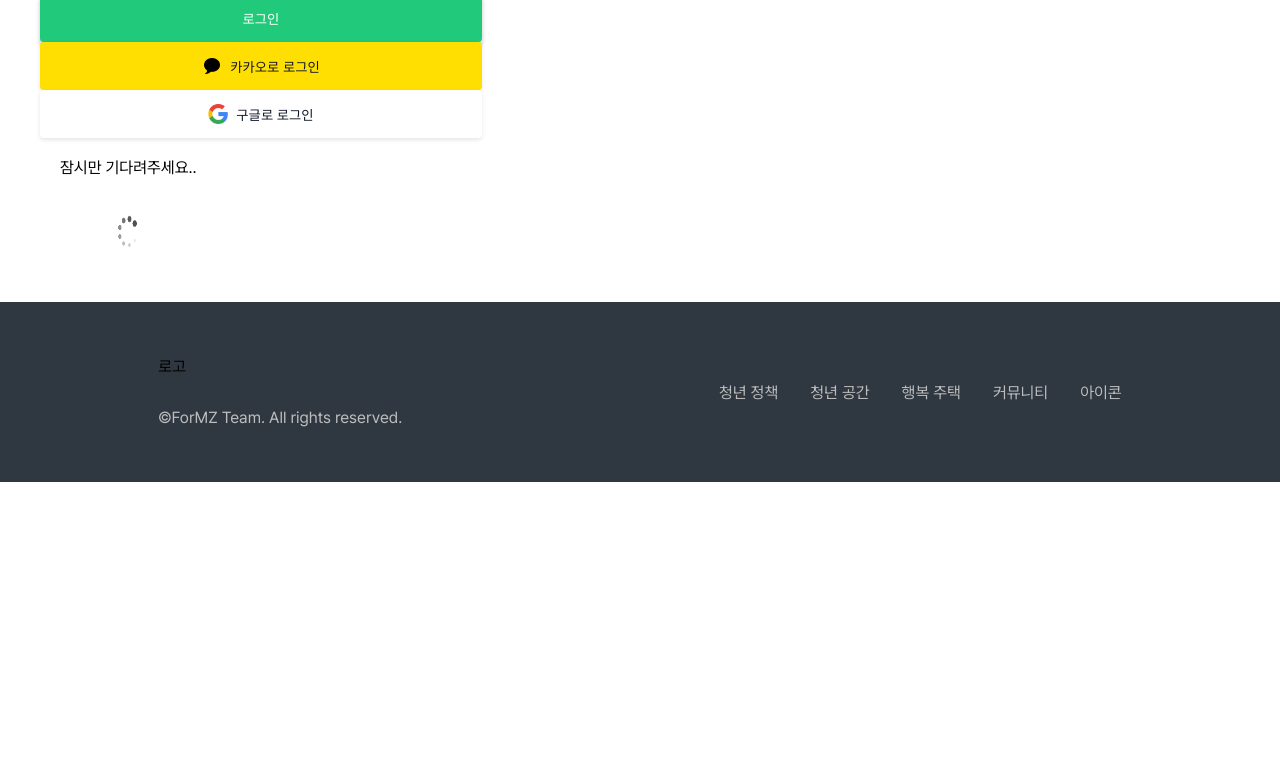
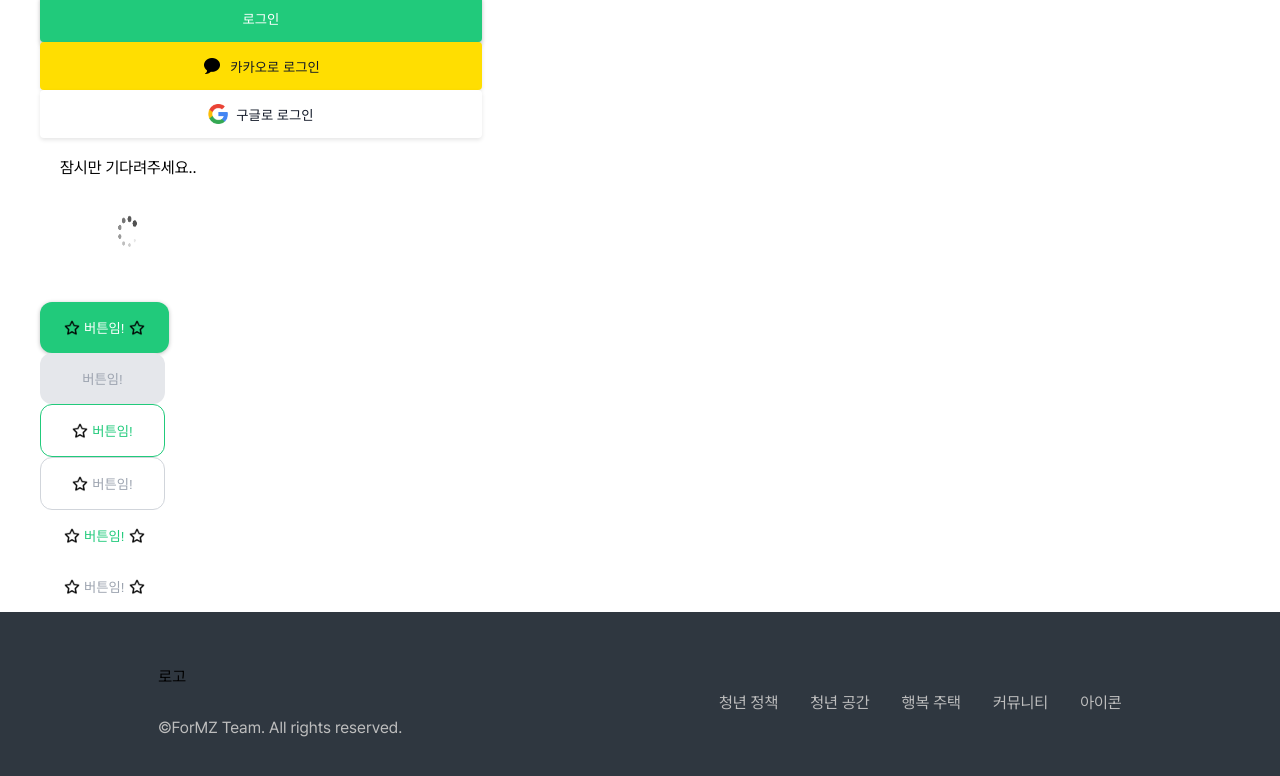
Before and after one commit to For-MZ/formz-fe, a Next.js app: page / in a window 1280 px wide. Shown: the part 992-1768 px from the top of the page. Before the commit the page ends 1474 px from the top, so only its background shows below. Built offline with nearby package versions, Linux system fonts and the light colour scheme; a web font is replaced by a local one.

Commit message:
Design: Button 공통 컴포넌트 생성

```diff
--- a/src/app/page.tsx
+++ b/src/app/page.tsx
@@ -13,6 +13,8 @@ import icon from '../../public/icons/x.png';
 import LoginButton from '@/components/UI/LoginButton';
 import Loading from '@/components/UI/Loading';
 import { useState } from 'react';
+import Button from '@/components/UI/Button';
+import star from '/public/icons/star.png';
 
 export default function Home() {
   const [loading] = useState(true);
@@ -113,6 +115,33 @@ export default function Home() {
       <LoginButton type="kakaoTalk" />
       <LoginButton type="google" />
       <Loading loading={loading} />
+      <Button
+        type="filled"
+        text="버튼임!"
+        disabled={false}
+        onClick={() => console.log('클릭')}
+        leftIcon={star}
+        rightIcon={star}
+      />
+      <Button type="filled" text="버튼임!" disabled={true} onClick={() => console.log('클릭')} />
+      <Button type="outline" text="버튼임!" disabled={false} onClick={() => console.log('클릭')} leftIcon={star} />
+      <Button type="outline" text="버튼임!" disabled={true} onClick={() => console.log('클릭')} leftIcon={star} />
+      <Button
+        type="transparent"
+        text="버튼임!"
+        disabled={false}
+        onClick={() => console.log('클릭')}
+        leftIcon={star}
+        rightIcon={star}
+      />
+      <Button
+        type="transparent"
+        text="버튼임!"
+        disabled={true}
+        onClick={() => console.log('클릭')}
+        leftIcon={star}
+        rightIcon={star}
+      />
     </>
   );
 }
--- /dev/null
+++ b/src/components/UI/Button/Button.module.scss
@@ -0,0 +1,117 @@
+.button {
+  display: flex;
+  justify-content: center;
+  align-items: center;
+  gap: 4px;
+  padding: 16px 24px;
+  border-radius: 12px;
+  min-width: 125px;
+}
+
+.icon {
+  width: 1rem;
+  height: 1rem;
+}
+
+.filled {
+  background-color: $background-interactive-primary-color;
+  color: $text-interactive-inverse-color;
+  box-shadow: 0 1px 4px 0 rgba(0, 0, 0, 0.25);
+  .icon {
+    // filter: drop-shadow(0 0 0 $icon-interactive-inverse-color);
+    color: $icon-interactive-inverse-color;
+  }
+  &:hover {
+    background-color: $background-interactive-primary-hover-color;
+    box-shadow: 0 4px 4px 0px rgba(0, 0, 0, 0.25);
+  }
+  &:active {
+    background-color: $background-interactive-primary-press-color;
+    box-shadow: 0 1px 4px 0 rgba(0, 0, 0, 0.25);
+  }
+  &:focus {
+    outline: 1px solid $border-focus-color;
+    outline-offset: 2px;
+  }
+  &:disabled {
+    background-color: $background-disabled-color;
+    color: $text-disabled-color;
+    box-shadow: none;
+    .icon {
+      color: $icon-disabled-color;
+    }
+  }
+}
+
+.outline {
+  border: 1px solid $border-interactive-primary-color;
+  background-color: $background-primary-color;
+  color: $text-success-color;
+  .icon {
+    color: $icon-success-color;
+  }
+  &:hover {
+    border-color: $border-interactive-primary-hover-color;
+    background-color: $background-interactive-secondary-hover-color;
+    color: $text-interactive-primary-hover-color;
+    .icon {
+      color: $icon-interactive-primary-hover-color;
+    }
+  }
+  &:active {
+    border-color: $background-interactive-primary-press-color;
+    background-color: $background-interactive-secondary-press-color;
+    color: $text-interactive-primary-press-color;
+    .icon {
+      color: $icon-interactive-primary-press-color;
+    }
+  }
+  &:focus {
+    outline: 1px solid $border-focus-color;
+    outline-offset: 2px;
+  }
+  &:disabled {
+    border-color: $border-disabled-color;
+    background-color: $background-primary-color;
+    color: $text-disabled-color;
+    .icon {
+      color: $icon-disabled-color;
+    }
+  }
+}
+
+.transparent {
+  background-color: $background-primary-color;
+  color: $text-success-color;
+  .icon {
+    color: $icon-success-color;
+  }
+  &:hover {
+    background-color: $background-primary-color;
+    color: $text-interactive-primary-hover-color;
+    .icon {
+      color: $icon-interactive-primary-hover-color;
+    }
+  }
+  &:active {
+    background-color: $background-primary-color;
+    color: $text-interactive-primary-press-color;
+    .icon {
+      color: $icon-interactive-primary-press-color;
+    }
+  }
+  &:focus {
+    outline: 1px solid $border-focus-color;
+    outline-offset: 2px;
+    .icon {
+      color: $icon-interactive-primary-press-color;
+    }
+  }
+  &:disabled {
+    background-color: $background-primary-color;
+    color: $text-disabled-color;
+    .icon {
+      color: $icon-disabled-color;
+    }
+  }
+}
--- /dev/null
+++ b/src/components/UI/Button/index.tsx
@@ -0,0 +1,27 @@
+'use client';
+
+import styles from './Button.module.scss';
+import Image, { StaticImageData } from 'next/image';
+
+type Props = {
+  type: 'filled' | 'outline' | 'transparent';
+  leftIcon?: StaticImageData;
+  rightIcon?: StaticImageData;
+  text: string;
+  disabled?: boolean;
+  onClick: () => void;
+};
+
+export default function Button({ type, leftIcon, rightIcon, text, disabled = true, onClick }: Props) {
+  return (
+    <button
+      className={`${styles.button} ${type === 'filled' ? styles.filled : type === 'outline' ? styles.outline : styles.transparent}`}
+      onClick={onClick}
+      disabled={disabled}
+    >
+      {leftIcon && <Image src={leftIcon} alt="아이콘" className={styles.icon} />}
+      <span className={styles.text}>{text}</span>
+      {rightIcon && <Image src={rightIcon} alt="아이콘" className={styles.icon} />}
+    </button>
+  );
+}
```
